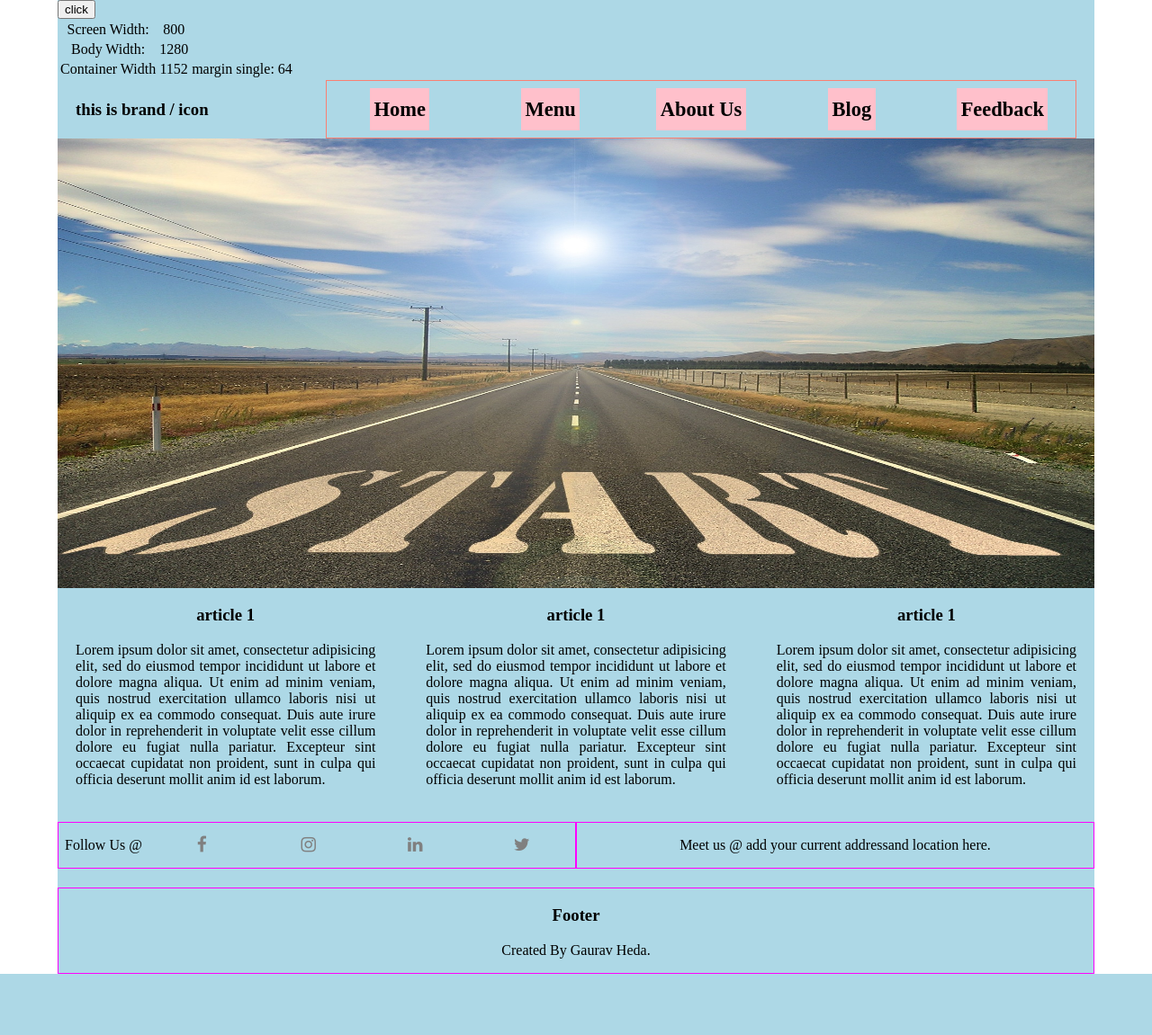
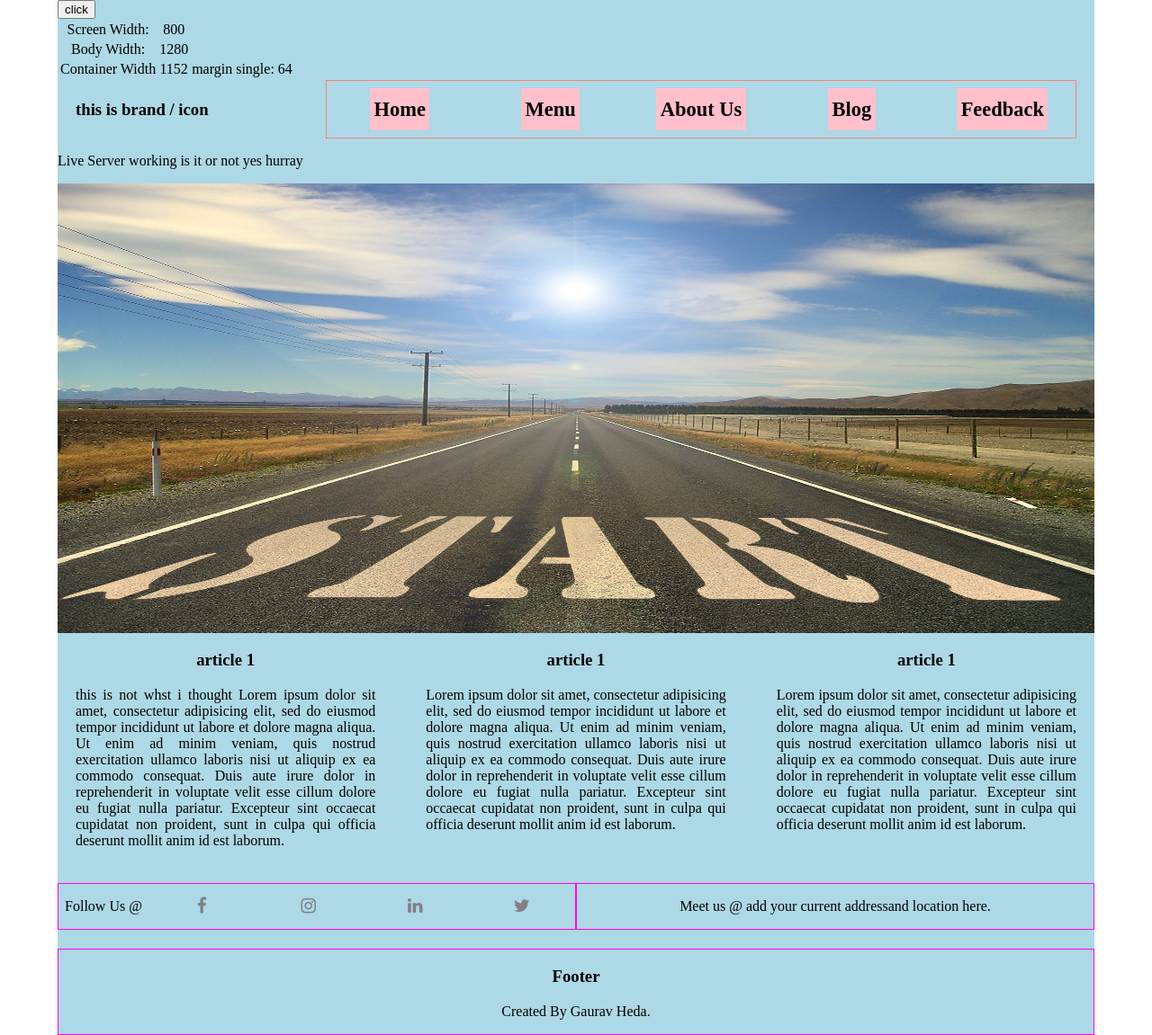
Before and after one commit to hedagaurav/php, a PHP site: page / in a window 1280 px wide. Shown: the whole page at 90% size. Before the commit the page ends 1083 px from the top, so only its background shows below. Run offline with PHP 8.4, Linux system fonts and the light colour scheme; some libraries are stand-ins or nearby versions.

Commit message:
live server

```diff
--- a/connection.php
+++ b/connection.php
@@ -13,10 +13,11 @@
 	$servername = "localhost";
 	$username = "root";
 	$password = "";
-	$database = "php_database";
+	$database = "php_databases";
 	$conn = new mysqli($servername,$username,$password,$database);
 	if($conn->connect_error){
-		die("connection failed." . $conn->connection_error);
+//		die("connection failed." . $conn->connection_error);
+		die("connection failed." . $conn->connect_error);
 	}
 	echo "Connection Successful";
 ?>
--- a/index.php
+++ b/index.php
@@ -4,6 +4,7 @@
         <?php include 'header.html';?>
 
         <!-- jumbotron -->
+        <p>Live Server working is it or not yes hurray</p>
         <div class="jumbotron" id="jumbotron">
             <div class="jumbotron_frame">
                 <img src="media/images/journey.jpg" alt="journey">
@@ -20,7 +21,7 @@
                 <div class="article">
                     <h3>article 1</h3>
                     <p class="content">
-                        Lorem ipsum dolor sit amet, consectetur adipisicing elit, sed do eiusmod
+                        this is not whst i thought Lorem ipsum dolor sit amet, consectetur adipisicing elit, sed do eiusmod
                         tempor incididunt ut labore et dolore magna aliqua. Ut enim ad minim veniam,
                         quis nostrud exercitation ullamco laboris nisi ut aliquip ex ea commodo
                         consequat. Duis aute irure dolor in reprehenderit in voluptate velit esse
```
